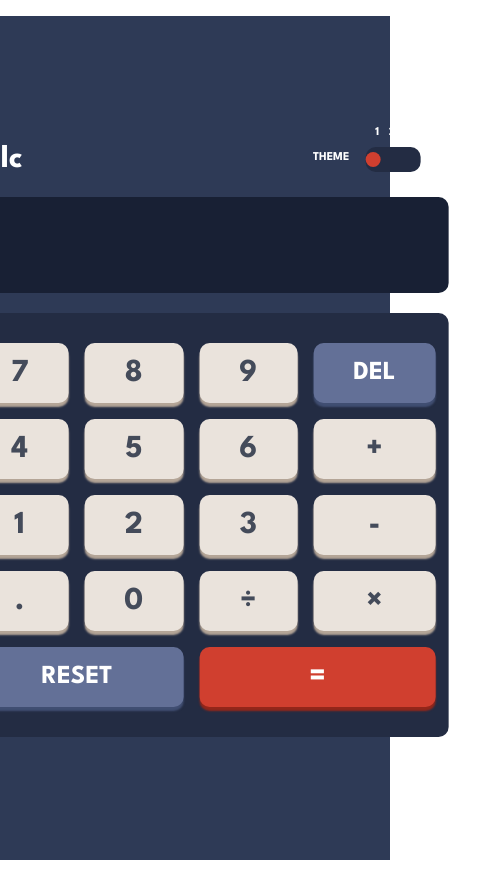
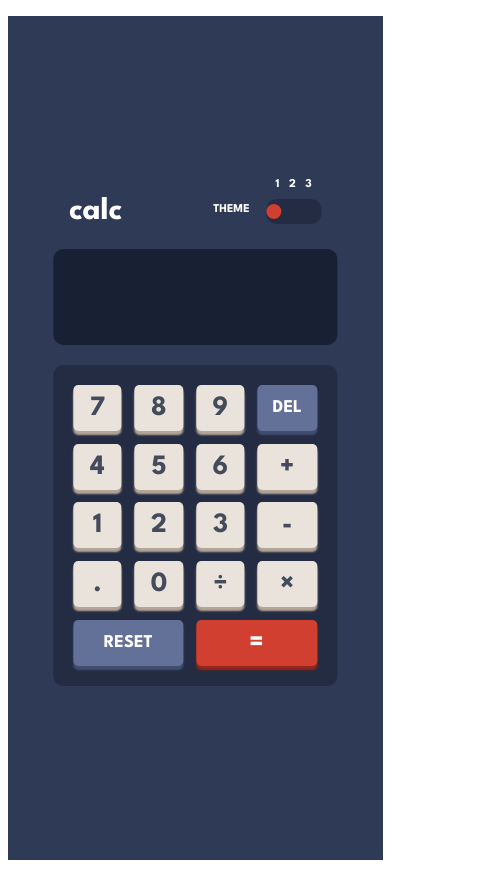
Before and after one commit to Jayakodehode/Calculater-React-Project, a React (Vite) app: page / in a window 390 px wide. Shown: the whole page, 477 px wide, since content can reach past the window. Built offline with nearby package versions, Linux system fonts and the light colour scheme.

Commit message:
added media queries

```diff
--- a/src/App.css
+++ b/src/App.css
@@ -74,13 +74,21 @@
   position: absolute;
   top: 50%;
   left: 50%;
-  transform: translate(-50%, -50%);}
+  transform: translate(-50%, -50%);
+}
 
 
 
-@media only screen and (max-width:650px){
+
+@media (max-width: 500px){
 .container{
-  max-width: 600px;
+  max-width: 375px;
+  min-height: 100vh;
+
+}
+.calculater-container{
+  max-width: 20rem;
+  min-height: 15rem;
 }
 
 
--- a/src/components/output/output.module.css
+++ b/src/components/output/output.module.css
@@ -15,13 +15,14 @@
   font-weight: 700;
 }
 .keypad {
+  width: 90%;
   display: grid;
   grid-template-columns: repeat(4, 1fr);
   grid-auto-rows: minmax(60px, auto);
   gap: 1rem;
   margin: 20px;
   padding: 30px;
-  width: 90%;
+
   background-color: var(--keypad-bg);
   border-radius: 10px;
 }
@@ -51,3 +52,21 @@
   box-shadow: 0 4px 2px var(--equal-key-bgshadow);
   color: var(--whitetext);
 }
+
+@media (max-width: 500px) {
+  .keypad {
+    grid-auto-rows: minmax(30px, auto);
+    padding: 20px;
+    gap: 0.8rem;
+  }
+  .keypad button {
+    padding: 10px 15px;
+    border-radius: 5px;
+    font-size: 28px;
+  }
+
+  #del,
+  #reset {
+    font-size: 18px;
+  }
+}
```
